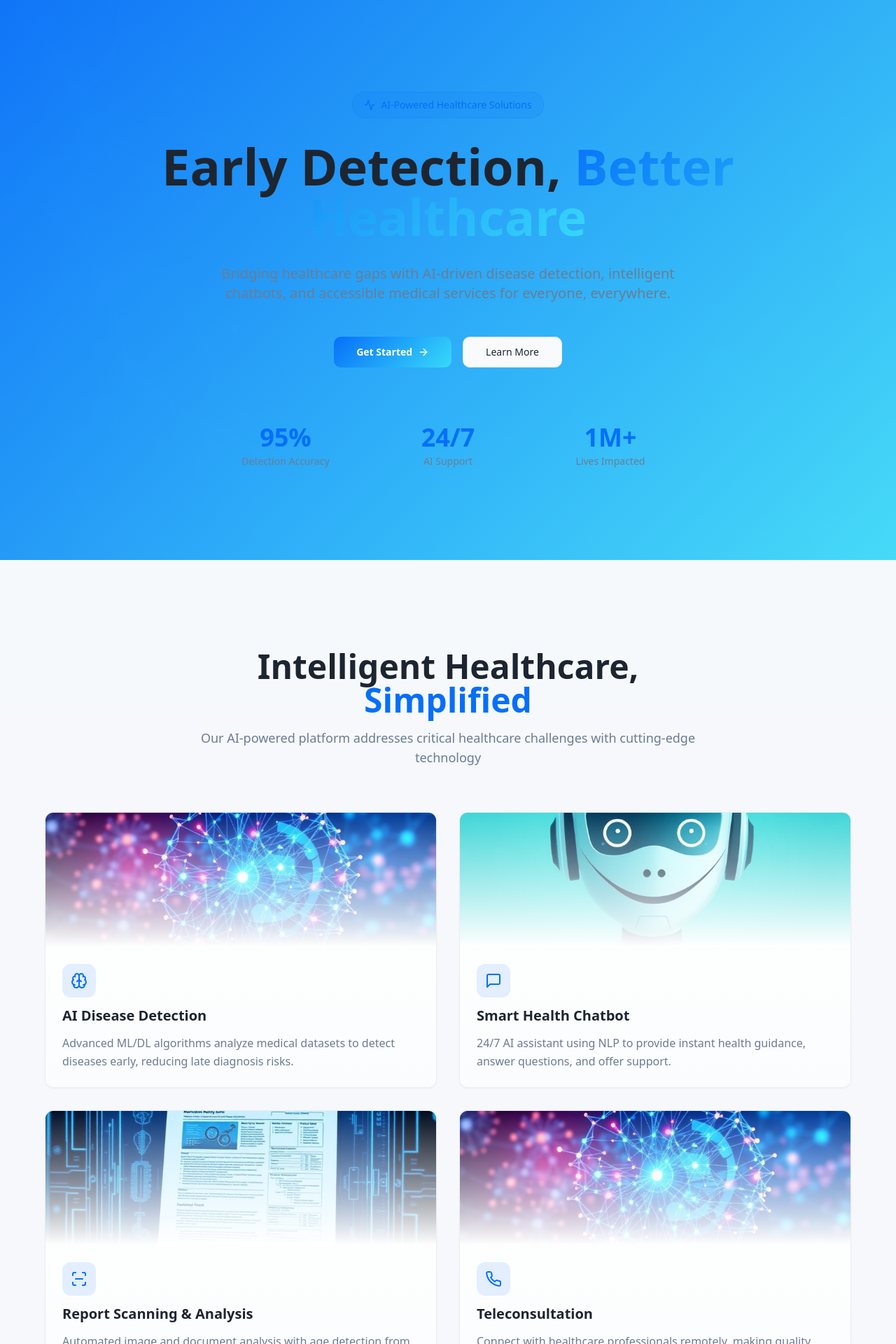
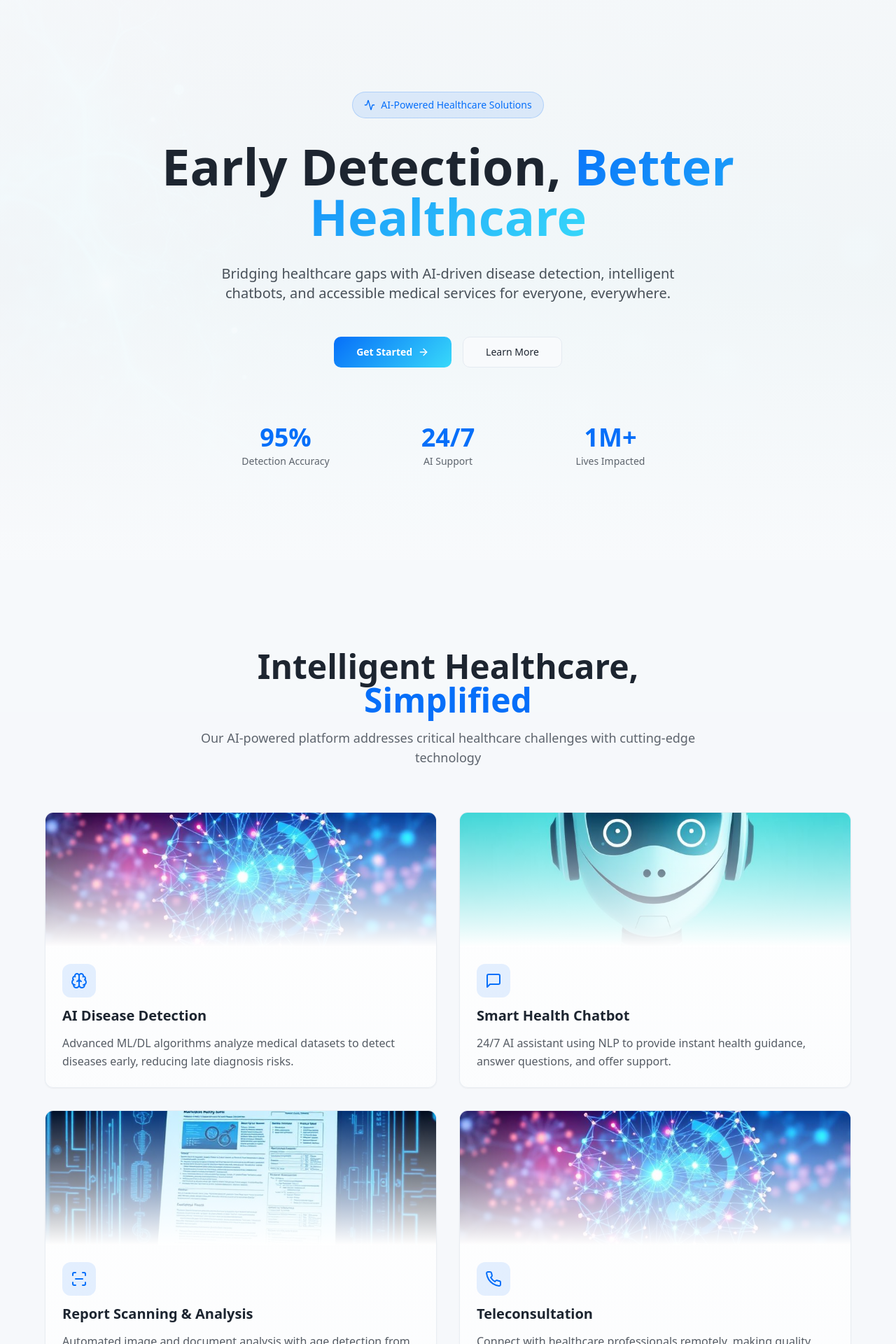
Before and after one commit to vanshuchaudhary/vitality-detect, a React (Vite) app: page / in a window 1280 px wide. Shown: the top 1920 px of the page at 70% size. Built offline with nearby package versions, Linux system fonts and the light colour scheme; the HTML template or start-up script is replaced by a standard one.

Commit message:
Fix: Improve text visibility

```diff
--- a/src/components/Features.tsx
+++ b/src/components/Features.tsx
@@ -40,7 +40,7 @@ const Features = () => {
           <h2 className="text-3xl md:text-5xl font-bold text-foreground">
             Intelligent Healthcare, <span className="text-primary">Simplified</span>
           </h2>
-          <p className="text-lg text-muted-foreground">
+          <p className="text-lg text-foreground/70 font-medium">
             Our AI-powered platform addresses critical healthcare challenges with cutting-edge technology
           </p>
         </div>
@@ -72,7 +72,7 @@ const Features = () => {
                       <Icon className="w-6 h-6" />
                     </div>
                     <h3 className="text-xl font-semibold text-foreground">{feature.title}</h3>
-                    <p className="text-muted-foreground leading-relaxed">{feature.description}</p>
+                    <p className="text-foreground/75 leading-relaxed">{feature.description}</p>
                   </div>
                 </CardContent>
               </Card>
--- a/src/components/Hero.tsx
+++ b/src/components/Hero.tsx
@@ -10,9 +10,9 @@ const Hero = () => {
         <img
           src={heroImage}
           alt="AI Healthcare Technology"
-          className="w-full h-full object-cover opacity-20"
+          className="w-full h-full object-cover opacity-30"
         />
-        <div className="absolute inset-0 bg-gradient-hero"></div>
+        <div className="absolute inset-0 bg-gradient-to-b from-background/95 via-background/90 to-background"></div>
       </div>
 
       {/* Content */}
@@ -31,7 +31,7 @@ const Hero = () => {
           </h1>
 
           {/* Subheading */}
-          <p className="text-lg md:text-xl text-muted-foreground max-w-2xl mx-auto leading-relaxed">
+          <p className="text-lg md:text-xl text-foreground/80 max-w-2xl mx-auto leading-relaxed font-medium">
             Bridging healthcare gaps with AI-driven disease detection, intelligent chatbots, and accessible medical services for everyone, everywhere.
           </p>
 
@@ -50,15 +50,15 @@ const Hero = () => {
           <div className="grid grid-cols-3 gap-6 pt-12 max-w-2xl mx-auto">
             <div className="text-center">
               <div className="text-3xl md:text-4xl font-bold text-primary">95%</div>
-              <div className="text-sm text-muted-foreground mt-1">Detection Accuracy</div>
+              <div className="text-sm text-foreground/70 mt-1 font-medium">Detection Accuracy</div>
             </div>
             <div className="text-center">
               <div className="text-3xl md:text-4xl font-bold text-primary">24/7</div>
-              <div className="text-sm text-muted-foreground mt-1">AI Support</div>
+              <div className="text-sm text-foreground/70 mt-1 font-medium">AI Support</div>
             </div>
             <div className="text-center">
               <div className="text-3xl md:text-4xl font-bold text-primary">1M+</div>
-              <div className="text-sm text-muted-foreground mt-1">Lives Impacted</div>
+              <div className="text-sm text-foreground/70 mt-1 font-medium">Lives Impacted</div>
             </div>
           </div>
         </div>
--- a/src/components/HowItWorks.tsx
+++ b/src/components/HowItWorks.tsx
@@ -36,7 +36,7 @@ const HowItWorks = () => {
           <h2 className="text-3xl md:text-5xl font-bold text-foreground">
             How It <span className="text-primary">Works</span>
           </h2>
-          <p className="text-lg text-muted-foreground">
+          <p className="text-lg text-foreground/70 font-medium">
             Simple, fast, and effective healthcare powered by artificial intelligence
           </p>
         </div>
@@ -70,7 +70,7 @@ const HowItWorks = () => {
 
                   {/* Content */}
                   <h3 className="text-xl font-semibold text-foreground mb-2">{step.title}</h3>
-                  <p className="text-muted-foreground leading-relaxed">{step.description}</p>
+                  <p className="text-foreground/75 leading-relaxed">{step.description}</p>
                 </div>
               </div>
             );
```
